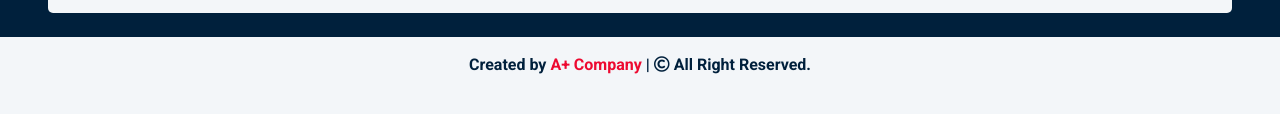
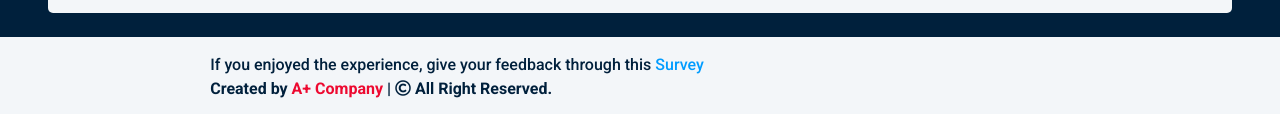
Before and after one commit to AplusCompany/IoT-System, a plain HTML site: page index.html in a window 1280 px wide. Shown: the part 1499-1613 px from the top of the page. Before the commit the page ends 1592 px from the top, so only its background shows below. Drawn offline with nearby package versions, Linux system fonts and the light colour scheme.

Commit message:
Add files via upload

```diff
--- a/index.html
+++ b/index.html
@@ -205,8 +205,14 @@
 
             <!-- Footer Start -->
             <div class="  pt-4">
-                <div class=" footer p-3">
+                <div class=" footer pt-3 pb-3">
                     <div class="row">
+                        <div class="survey">
+                            <div class="survey-here">If you enjoyed the experience, give your feedback through this
+                                <a href="https://k5urs1rxflg.typeform.com/to/LuGygzSW" target="_blank"> Survey </a>
+                            </div>
+
+                        </div>
                         <div class="footer-text">
                             Created by <span>A+ Company</span> | <i class="far fa-copyright"></i> All Right Reserved.
                         </div>
```
